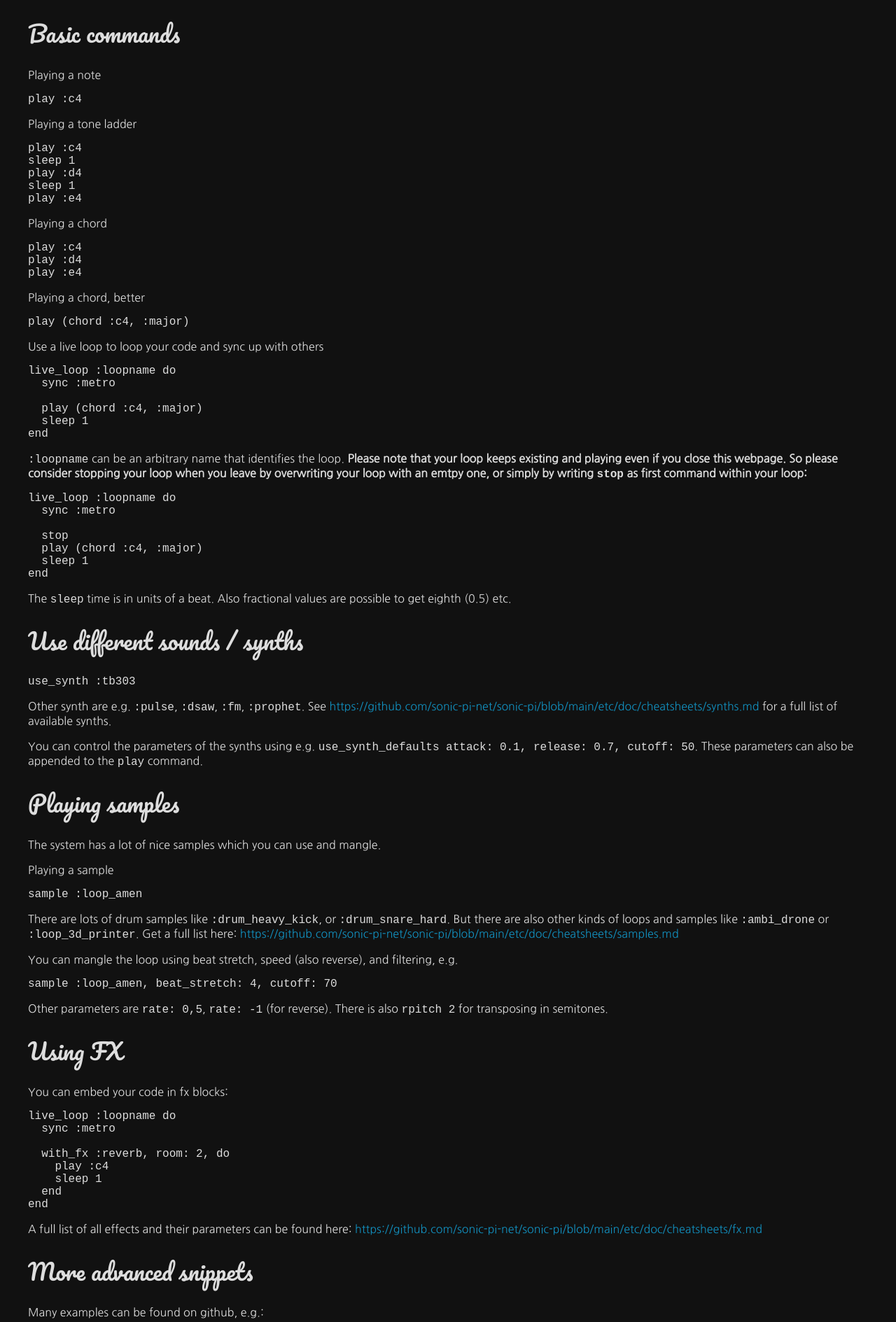
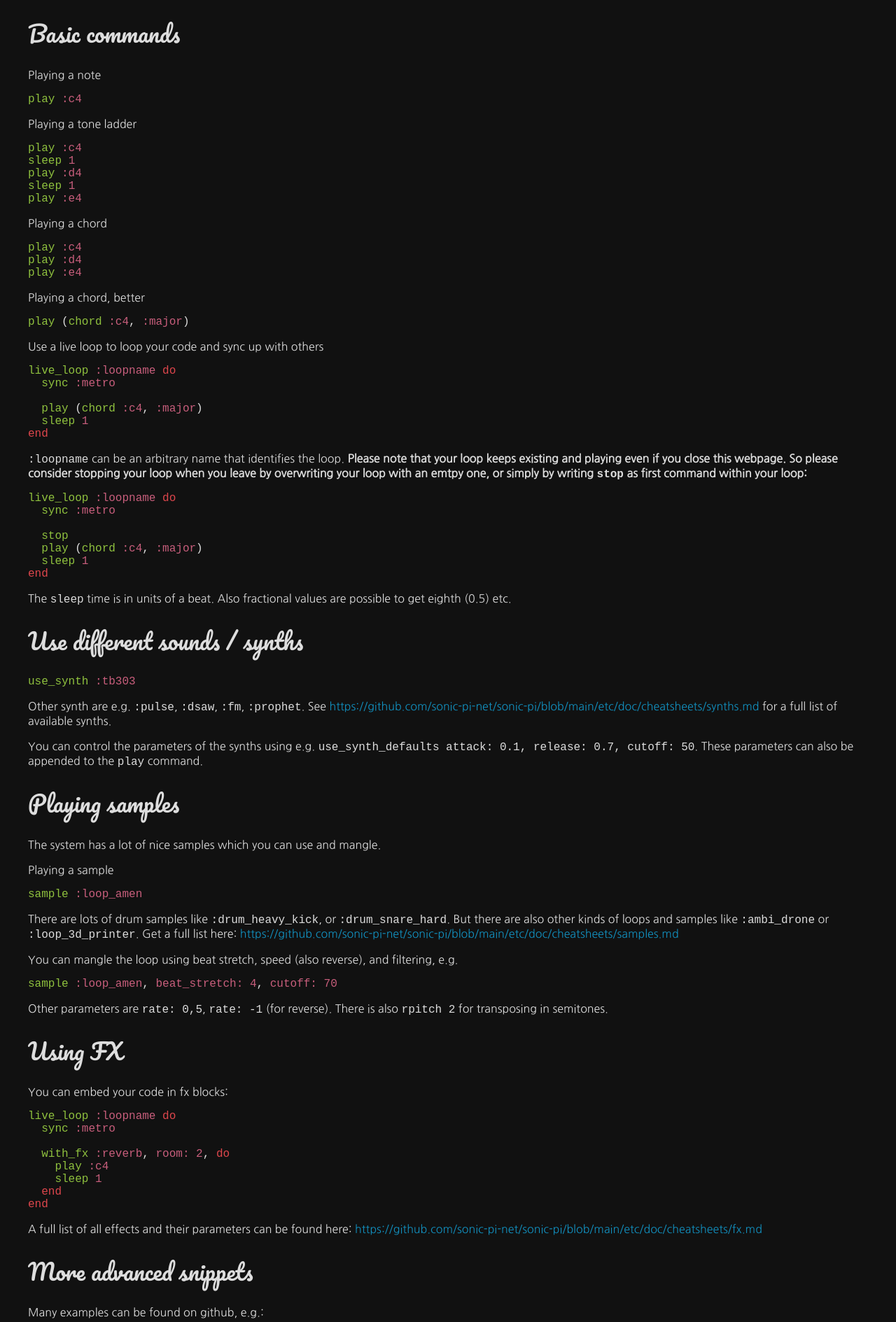
Before and after one commit to openlab-aux/klingklangflut-seite, a Jekyll site: the page docs/index.html, which Jekyll copies as it is, in a window 1280 px wide. Shown: the part 1081-2970 px from the top of the page at 70% size. Built offline with Jekyll 4.4.1, drawn with Linux system fonts in a browser that asks for light colours; some web fonts are replaced.

Commit message:
Add syntax highlighting for code samples

```diff
--- a/docs/index.html
+++ b/docs/index.html
@@ -91,51 +91,51 @@ The system uses a SonicPi server as sound engine which you can send commands / m
 <h1 id="basic-commands">Basic commands</h1>
 
 <p>Playing a note</p>
-<div class="language-ruby highlighter-rouge"><div class="highlight"><pre class="highlight"><code><span class="n">play</span> <span class="ss">:c4</span>
-</code></pre></div></div>
+<pre><code class="language-ruby-custom">play :c4
+</code></pre>
 
 <p>Playing a tone ladder</p>
-<div class="language-ruby highlighter-rouge"><div class="highlight"><pre class="highlight"><code><span class="n">play</span> <span class="ss">:c4</span>
-<span class="nb">sleep</span> <span class="mi">1</span>
-<span class="n">play</span> <span class="ss">:d4</span>
-<span class="nb">sleep</span> <span class="mi">1</span>
-<span class="n">play</span> <span class="ss">:e4</span>
-</code></pre></div></div>
+<pre><code class="language-ruby-custom">play :c4
+sleep 1
+play :d4
+sleep 1
+play :e4
+</code></pre>
 
 <p>Playing a chord</p>
-<div class="language-ruby highlighter-rouge"><div class="highlight"><pre class="highlight"><code><span class="n">play</span> <span class="ss">:c4</span>
-<span class="n">play</span> <span class="ss">:d4</span>
-<span class="n">play</span> <span class="ss">:e4</span>
-</code></pre></div></div>
+<pre><code class="language-ruby-custom">play :c4
+play :d4
+play :e4
+</code></pre>
 
 <p>Playing a chord, better</p>
-<div class="language-ruby highlighter-rouge"><div class="highlight"><pre class="highlight"><code><span class="n">play</span> <span class="p">(</span><span class="n">chord</span> <span class="ss">:c4</span><span class="p">,</span> <span class="ss">:major</span><span class="p">)</span>
-</code></pre></div></div>
+<pre><code class="language-ruby-custom">play (chord :c4, :major)
+</code></pre>
 
 <p>Use a live loop to loop your code and sync up with others</p>
-<div class="language-ruby highlighter-rouge"><div class="highlight"><pre class="highlight"><code><span class="n">live_loop</span> <span class="ss">:loopname</span> <span class="k">do</span>
-  <span class="n">sync</span> <span class="ss">:metro</span>
+<pre><code class="language-ruby-custom">live_loop :loopname do
+  sync :metro
 
-  <span class="n">play</span> <span class="p">(</span><span class="n">chord</span> <span class="ss">:c4</span><span class="p">,</span> <span class="ss">:major</span><span class="p">)</span>
-  <span class="nb">sleep</span> <span class="mi">1</span>
-<span class="k">end</span>
-</code></pre></div></div>
+  play (chord :c4, :major)
+  sleep 1
+end
+</code></pre>
 <p><code class="language-plaintext highlighter-rouge">:loopname</code> can be an arbitrary name that identifies the loop. <strong>Please note that your loop keeps existing and playing even if you close this webpage. So please consider stopping your loop when you leave by overwriting your loop with an emtpy one, or simply by writing <code class="language-plaintext highlighter-rouge">stop</code> as first command within your loop:</strong></p>
 
-<div class="language-ruby highlighter-rouge"><div class="highlight"><pre class="highlight"><code><span class="n">live_loop</span> <span class="ss">:loopname</span> <span class="k">do</span>
-  <span class="n">sync</span> <span class="ss">:metro</span>
+<pre><code class="language-ruby-custom">live_loop :loopname do
+  sync :metro
 
-  <span class="n">stop</span>
-  <span class="n">play</span> <span class="p">(</span><span class="n">chord</span> <span class="ss">:c4</span><span class="p">,</span> <span class="ss">:major</span><span class="p">)</span>
-  <span class="nb">sleep</span> <span class="mi">1</span>
-<span class="k">end</span>
-</code></pre></div></div>
+  stop
+  play (chord :c4, :major)
+  sleep 1
+end
+</code></pre>
 
 <p>The <code class="language-plaintext highlighter-rouge">sleep</code> time is in units of a beat. Also fractional values are possible to get eighth (0.5) etc.</p>
 
 <h1 id="use-different-sounds--synths">Use different sounds / synths</h1>
-<div class="language-ruby highlighter-rouge"><div class="highlight"><pre class="highlight"><code><span class="n">use_synth</span> <span class="ss">:tb303</span>
-</code></pre></div></div>
+<pre><code class="language-ruby-custom">use_synth :tb303
+</code></pre>
 <p>Other synth are e.g. <code class="language-plaintext highlighter-rouge">:pulse</code>, <code class="language-plaintext highlighter-rouge">:dsaw</code>, <code class="language-plaintext highlighter-rouge">:fm</code>, <code class="language-plaintext highlighter-rouge">:prophet</code>. See <a href="">https://github.com/sonic-pi-net/sonic-pi/blob/main/etc/doc/cheatsheets/synths.md</a> for a full list of available synths.</p>
 
 <p>You can control the parameters of the synths using e.g. <code class="language-plaintext highlighter-rouge">use_synth_defaults attack: 0.1, release: 0.7, cutoff: 50</code>. These parameters can also be appended to the <code class="language-plaintext highlighter-rouge">play</code> command.</p>
@@ -144,29 +144,29 @@ The system uses a SonicPi server as sound engine which you can send commands / m
 <p>The system has a lot of nice samples which you can use and mangle.</p>
 
 <p>Playing a sample</p>
-<div class="language-ruby highlighter-rouge"><div class="highlight"><pre class="highlight"><code><span class="n">sample</span> <span class="ss">:loop_amen</span>
-</code></pre></div></div>
+<pre><code class="language-ruby-custom">sample :loop_amen
+</code></pre>
 
 <p>There are lots of drum samples like <code class="language-plaintext highlighter-rouge">:drum_heavy_kick</code>, or <code class="language-plaintext highlighter-rouge">:drum_snare_hard</code>. But there are also other kinds of loops and samples like <code class="language-plaintext highlighter-rouge">:ambi_drone</code> or <code class="language-plaintext highlighter-rouge">:loop_3d_printer</code>. Get a full list here: <a href="">https://github.com/sonic-pi-net/sonic-pi/blob/main/etc/doc/cheatsheets/samples.md</a></p>
 
 <p>You can mangle the loop using beat stretch, speed (also reverse), and filtering, e.g.</p>
-<div class="language-ruby highlighter-rouge"><div class="highlight"><pre class="highlight"><code><span class="n">sample</span> <span class="ss">:loop_amen</span><span class="p">,</span> <span class="ss">beat_stretch: </span><span class="mi">4</span><span class="p">,</span> <span class="ss">cutoff: </span><span class="mi">70</span>
-</code></pre></div></div>
+<pre><code class="language-ruby-custom">sample :loop_amen, beat_stretch: 4, cutoff: 70
+</code></pre>
 <p>Other parameters are <code class="language-plaintext highlighter-rouge">rate: 0,5</code>, <code class="language-plaintext highlighter-rouge">rate: -1</code> (for reverse). There is also <code class="language-plaintext highlighter-rouge">rpitch 2</code> for transposing in semitones.</p>
 
 <h1 id="using-fx">Using FX</h1>
 
 <p>You can embed your code in fx blocks:</p>
 
-<div class="language-ruby highlighter-rouge"><div class="highlight"><pre class="highlight"><code><span class="n">live_loop</span> <span class="ss">:loopname</span> <span class="k">do</span>
-  <span class="n">sync</span> <span class="ss">:metro</span>
+<pre><code class="language-ruby-custom">live_loop :loopname do
+  sync :metro
 
-  <span class="n">with_fx</span> <span class="ss">:reverb</span><span class="p">,</span> <span class="ss">room: </span><span class="mi">2</span><span class="p">,</span> <span class="k">do</span>
-    <span class="n">play</span> <span class="ss">:c4</span>
-    <span class="nb">sleep</span> <span class="mi">1</span>
-  <span class="k">end</span>
-<span class="k">end</span>
-</code></pre></div></div>
+  with_fx :reverb, room: 2, do
+    play :c4
+    sleep 1
+  end
+end
+</code></pre>
 <p>A full list of all effects and their parameters can be found here: <a href="">https://github.com/sonic-pi-net/sonic-pi/blob/main/etc/doc/cheatsheets/fx.md</a></p>
 
 <h1 id="more-advanced-snippets">More advanced snippets</h1>
```
Also changed, not shown: _webpack/main.js (+9 -0 lines), docs/_webpack/main.js (+9 -0 lines), index.md (+10 -10 lines), assets/js/main-bundle.js, docs/assets/js/main-bundle.js.
